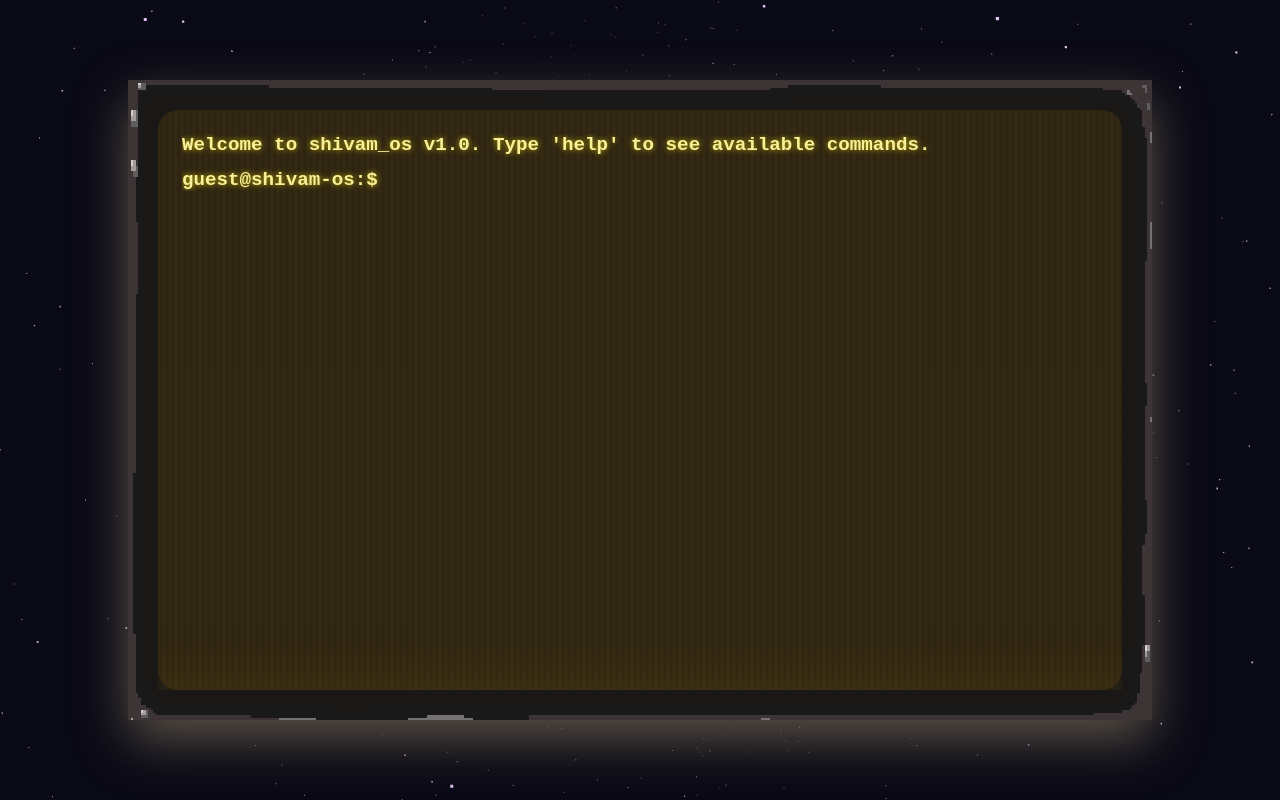
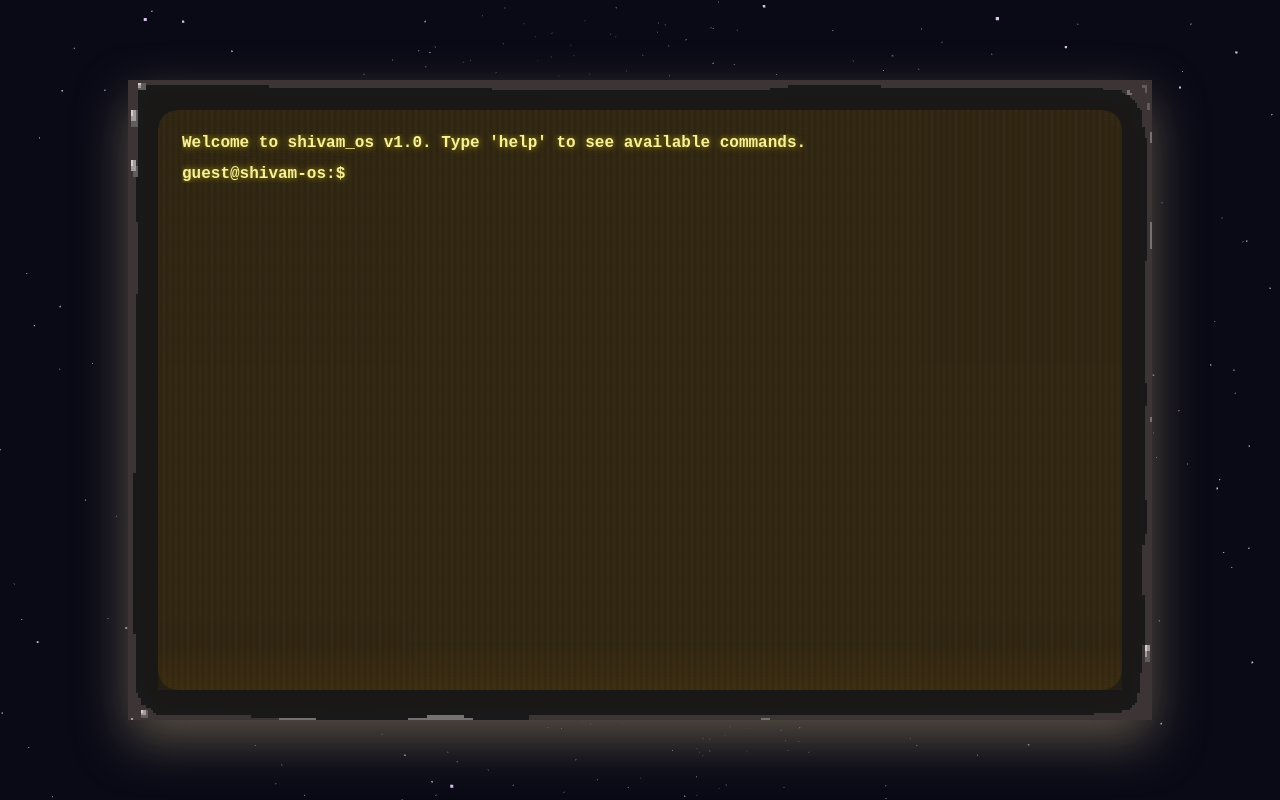
Before and after one commit to broken-proof/spaceship-personal-portfolio, a React (Vite) app: page / in a window 1280 px wide. Built offline with nearby package versions, Linux system fonts and the light colour scheme.

Commit message:
Added System Color Customization  with 'theme' command

```diff
--- a/src/ComputerScreen/ComputerScreen.css
+++ b/src/ComputerScreen/ComputerScreen.css
@@ -1,3 +1,40 @@
+/* Variables based on theme */
+.glass[data-theme="amber"] {
+  --text-color: rgb(255, 255, 177);
+  --shadow-color: rgb(109, 109, 17);
+  --gradient-a: rgba(255, 175, 0, 0);
+  --gradient-b: rgba(255, 175, 0, 0.05);
+  --gradient-c: rgba(255, 175, 0, 0.1);
+  --fading-color: rgba(255, 175, 0, 0.2);
+}
+
+.glass[data-theme="phosphor"] {
+  --text-color: rgb(183, 255, 177);
+  --shadow-color: rgb(17, 109, 25);
+  --gradient-a: rgba(0, 255, 34, 0);
+  --gradient-b: rgba(21, 255, 0, 0.05);
+  --gradient-c: rgba(21, 255, 0, 0.1);
+  --fading-color: rgba(9, 255, 0, 0.2);
+}
+
+.glass[data-theme="cyberpunk"] {
+  --text-color: rgb(0, 247, 255);
+  --shadow-color: rgb(17, 103, 109);
+  --gradient-a: rgba(0, 255, 213, 0);
+  --gradient-b: rgba(0, 255, 242, 0.05);
+  --gradient-c: rgba(0, 217, 255, 0.1);
+  --fading-color: rgba(0, 225, 255, 0.2);
+}
+
+.glass[data-theme="synthwave"] {
+  --text-color: rgb(255, 168, 233);
+  --shadow-color: rgb(109, 17, 109);
+  --gradient-a: rgba(234, 0, 255, 0);
+  --gradient-b: rgba(255, 0, 255, 0.05);
+  --gradient-c: rgba(255, 0, 191, 0.1);
+  --fading-color: rgba(255, 0, 242, 0.2);
+}
+
 .monitor {
   position: absolute;
   top: 50%;
@@ -19,7 +56,6 @@
   box-shadow: 0 20px 50px rgb(89, 80, 68);
 
   font-family: 'Courier New', Courier, monospace;
-  color: rgb(255, 220, 154);
 }
 
 .glass {
@@ -85,7 +121,10 @@
   bottom: 0;
   right: 0;
 
-  background: rgba(255, 175, 0, 0.2);
+  /* theme: color fading color */
+  background: var(--fading-color);
+
+
   opacity: 0.5;
   animation: flicker 10s infinite;
   pointer-events: none;
@@ -127,31 +166,14 @@
   pointer-events: none;
 
 
-
+  /* theme: scan effect movement */
   background: linear-gradient(180deg,
-      rgba(255, 175, 0, 0) 0%,
-      rgba(255, 175, 0, 0.05) 50%,
-      rgba(255, 175, 0, 0.1) 100%);
+      var(--gradient-a) 0%,
+      var(--gradient-b) 50%,
+      var(--gradient-c) 100%);
 
   animation: screen-scan 6s linear infinite;
 }
-
-/* .scan_effectb {
-  width: 100%;
-  height: 50px;
-  position: absolute;
-  z-index: 5;
-  pointer-events: none;
-
-
-
-  background: linear-gradient(180deg,
-      rgba(255, 175, 0, 0) 0%,
-      rgba(120, 84, 8, 0.05) 50%,
-      rgba(255, 175, 0, 0.1) 100%);
-
-  animation: screen-scan 3s linear infinite;
-} */
 
 @keyframes screen-scan {
 
@@ -171,13 +193,16 @@
 
   gap: 0.8rem;
   margin-bottom: 2rem;
+  font-family: 'Courier New', Courier, monospace;
 
-  color: rgb(255, 255, 177);
-  font-family: 'Courier New', Courier, monospace;
-  text-shadow: 0 0 5px rgba(255, 251, 0, 0.5), 0 0 10px rgba(255, 238, 0, 0.3);
+  /* theme: text color */
+  color: var(--text-color);
+
+  /* theme: shadow color */
+  text-shadow: 0 0 5px var(--shadow-color), 0 0 10px var(--shadow-color);
 
   transition: all 0.2s ease;
-  font-size: 1.2rem;
+  font-size: 0.9 rem;
   font-weight: 550;
 
   -webkit-font-smoothing: none;
@@ -200,10 +225,10 @@
 .current_input {
   background: transparent;
   border: none;
-  color: rgb(255, 255, 177);
+  color: inherit;
   font-family: 'Courier New', Courier, monospace;
-  text-shadow: 0 0 5px rgba(255, 251, 0, 0.5), 0 0 10px rgba(255, 238, 0, 0.3);
-  font-size: 1.2rem;
+  text-shadow: inherit;
+  font-size: inherit;
   font-weight: 550;
 }
 
--- a/src/ComputerScreen/ComputerScreen.jsx
+++ b/src/ComputerScreen/ComputerScreen.jsx
@@ -19,9 +19,79 @@ function ComputerScreen() {
   //Variable for final returned history
   let newHistory = [];
 
+  //Variable for screen color theme
+  const [theme, setTheme] = useState("amber")
+
   //Function to process commands and  return string
   function processCommand(input) {
 
+    //Handle differently for multi-word commands
+    if (input.includes(" ")) {
+      //Fix input
+      input = input.replace(/\s+/g, " ").trim().toLowerCase();
+
+      let wordList = input.split(" ");
+
+      if (wordList[0] === "theme") {
+        switch (wordList[1]) {
+
+          case "cyberpunk":
+            setTheme("cyberpunk");
+            return (
+              <div style={{ whiteSpace: "pre-wrap" }}>
+                {"[ OK ]"} Loading theme module: 'cyberpunk'... <br></br>
+                {"[ OK ]"} CRT filter modified.
+
+              </div>
+            )
+          case "phosphor":
+            setTheme("phosphor");
+            return (
+              <div style={{ whiteSpace: "pre-wrap" }}>
+                {"[ OK ]"} Loading theme module: 'phosphor'... <br></br>
+                {"[ OK ]"} CRT filter modified.
+
+              </div>
+            )
+          case "amber":
+            setTheme("amber");
+            return (
+              <div style={{ whiteSpace: "pre-wrap" }}>
+                {"[ OK ]"} Loading theme module: 'amber'... <br></br>
+                {"[ OK ]"} CRT filter modified.
+
+              </div>
+            )
+          case "synthwave":
+            setTheme("synthwave");
+            return (
+              <div style={{ whiteSpace: "pre-wrap" }}>
+                {"[ OK ]"} Loading theme module: 'synthwave'... <br></br>
+                {"[ OK ]"} CRT filter modified.
+
+              </div>
+            )
+
+
+          default:
+            return (<div style={{ whiteSpace: "pre-wrap" }}>
+
+              theme: '{wordList[1]}' is not a valid theme. <br></br>
+              Try 'theme' for a list of available palettes.
+            </div>)
+
+        }
+
+      }
+
+      else {
+        return (<div>
+          Command Not Found {":("}
+        </div>)
+      }
+    }
+
+    else {
       switch (input) {
         case 'help':
           return <div style={{ whiteSpace: "pre-wrap" }}>
@@ -30,6 +100,7 @@ function ComputerScreen() {
             whoami    -Brief Introduction and bio<br></br>
             resume    -Download my resume<br></br>
             contact   -Get Contact Info <br></br>
+            theme     -Modify Terminal Color Theme
             clear     -Clear Screen
           </div>
 
@@ -44,8 +115,8 @@ function ComputerScreen() {
         case 'resume':
 
           return <div>
-          Fetching file: Shivam_Murawala_Highschool_Dev.pdf... <br></br>
-          Initiating Download sequence... <br></br>
+            {"[ OK ]"} Fetching file: Shivam_Murawala_Highschool_Dev.pdf... <br></br>
+            {"[ OK ]"} Initiating Download sequence... <br></br>
             <a rel="noopener noreferrer" target="_blank" href="./resume.pdf" style={{ color: "rgb(255, 255, 177)" }}>Click to Download</a>
           </div>
 
@@ -58,10 +129,29 @@ function ComputerScreen() {
             LinkedIn: <a style={{ color: "inherit" }} target="_blank" href='https://www.linkedin.com/in/shivam-murawala-b9141829b/'>linkedin.com/in/shivam-murawala-b9141829b/</a>
           </div>
 
+        case 'theme':
+          return <div style={{ whiteSpace: "pre-wrap" }}>
+            {"<<<"} SYSTEM DISPLAY MANAGER {">>>"} <br></br>
+            Current Theme: [{theme}]<br></br>
+            Available Themes:<br></br>
+            <ul>
+              <li>amber     - Monochrome Yellowish Orange</li>
+              <li>phosphor  - Classic P1 Green CRT</li>
+              <li>cyberpunk - Electric Cyan</li>
+              <li>synthwave - Neon Purple</li>
+            </ul>
+            <br></br>
+            Usage: theme {"<color_name>"} <br></br>
+            Example: theme synthwave
+
+
+          </div>
+
         default:
           return <div>
             Command Not Found {":("}
           </div>
+      }
     }
   }
 
@@ -135,7 +225,7 @@ function ComputerScreen() {
   return (
 
     <div className="monitor">
-      <div className="glass" style={{ borderImageSource: `url(${monitorBorder})` }}>
+      <div data-theme={theme} className="glass" style={{ borderImageSource: `url(${monitorBorder})` }}>
 
         <div className="crt">
 
```
Lines whose indentation alone changed are shown as unchanged.
